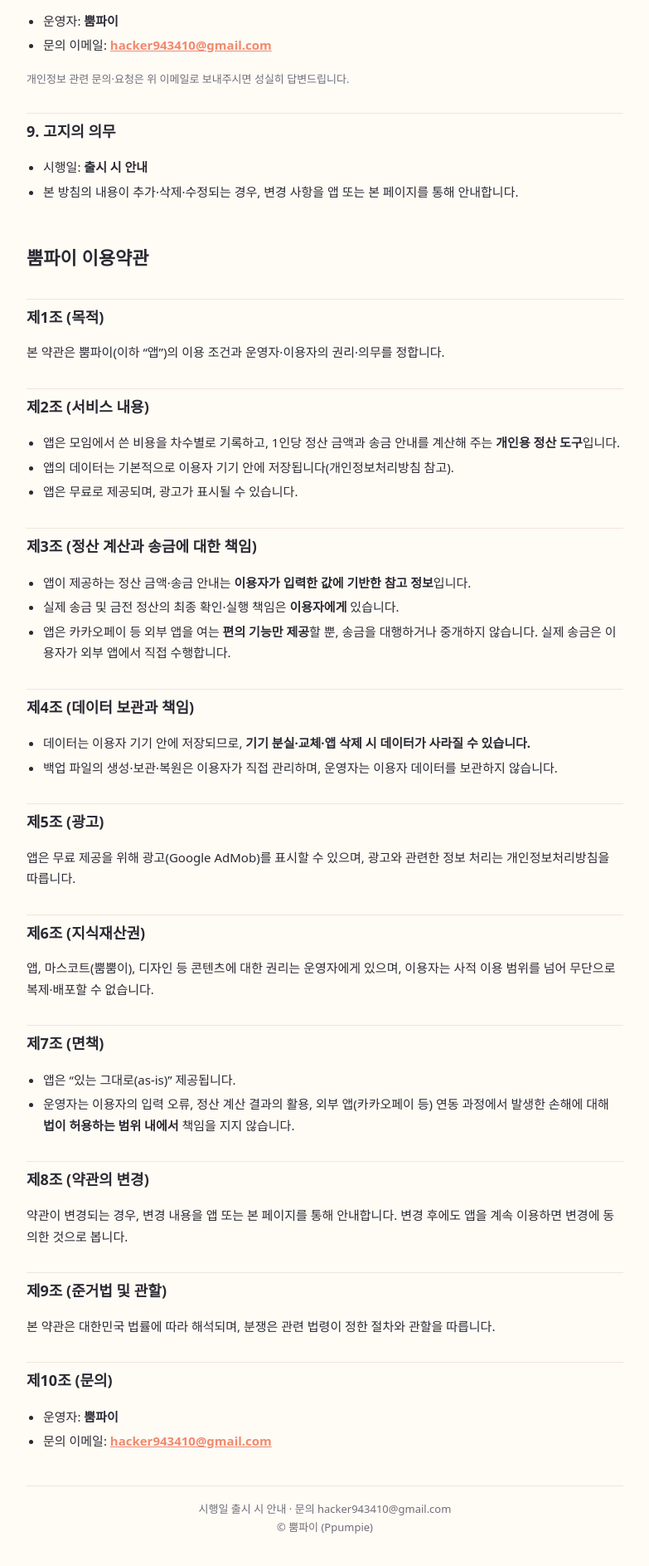
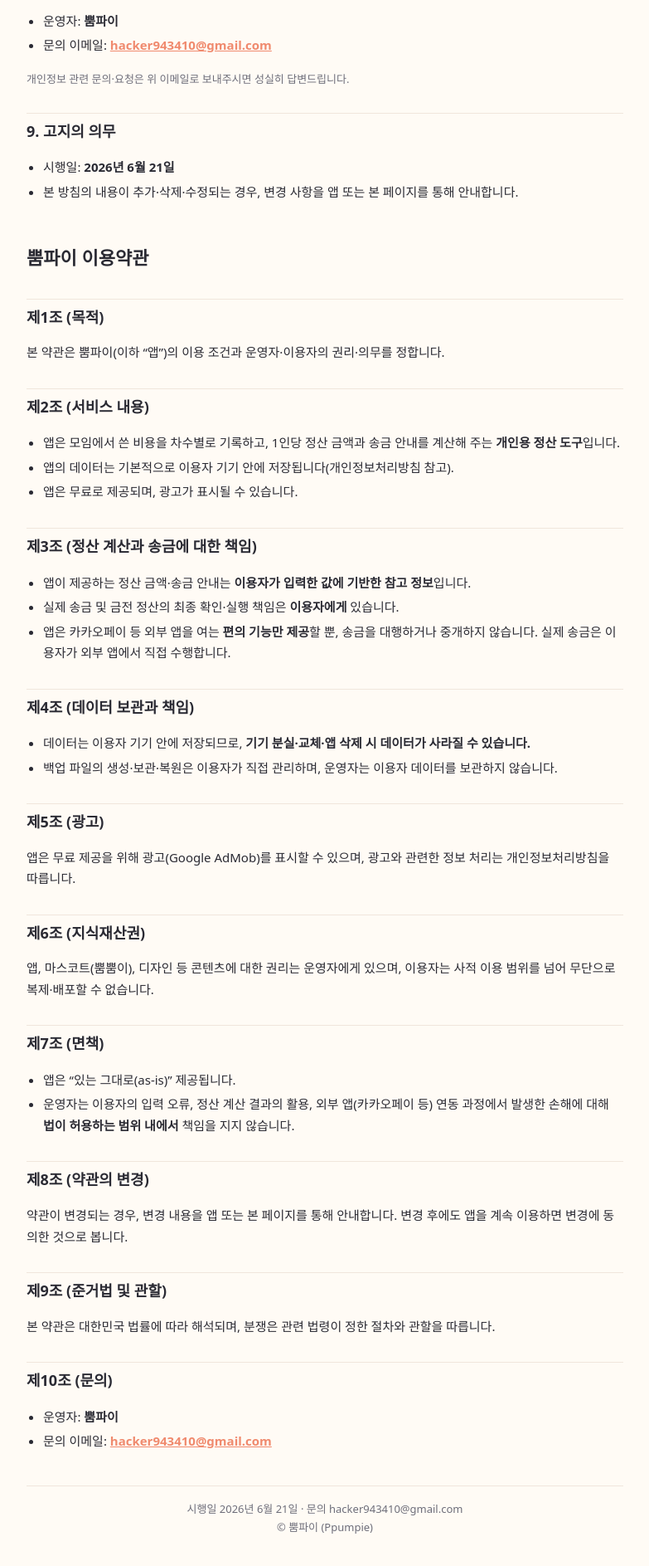
Before and after one commit to hacker943410-debug/ppumpie-legal, a plain HTML site: page index.html in a window 1280 px wide. Shown: the part 2049-3936 px from the top of the page at 83% size, without its empty margins (248-1031 px from the left). Drawn offline with Linux system fonts and the light colour scheme.

Commit message:
법무 시행일 = 2026년 6월 21일 확정 (게시일 기준)

```diff
--- a/index.html
+++ b/index.html
@@ -144,7 +144,7 @@
 
   <h2>9. 고지의 의무</h2>
   <ul>
-    <li>시행일: <b>출시 시 안내</b></li>
+    <li>시행일: <b>2026년 6월 21일</b></li>
     <li>본 방침의 내용이 추가·삭제·수정되는 경우, 변경 사항을 앱 또는 본 페이지를 통해 안내합니다.</li>
   </ul>
 
@@ -199,7 +199,7 @@
   </ul>
 
   <footer>
-    시행일 출시 시 안내 · 문의 hacker943410@gmail.com<br />
+    시행일 2026년 6월 21일 · 문의 hacker943410@gmail.com<br />
     © 뿜파이 (Ppumpie)
   </footer>
 </div>
```
